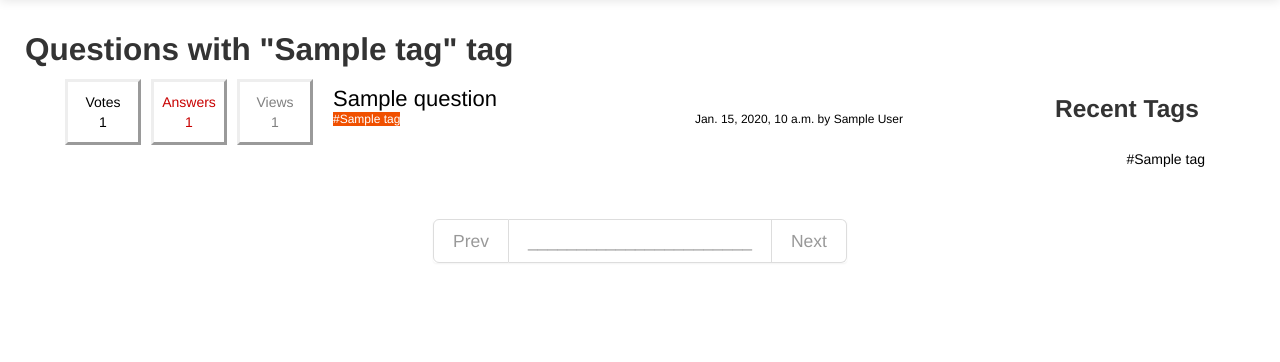
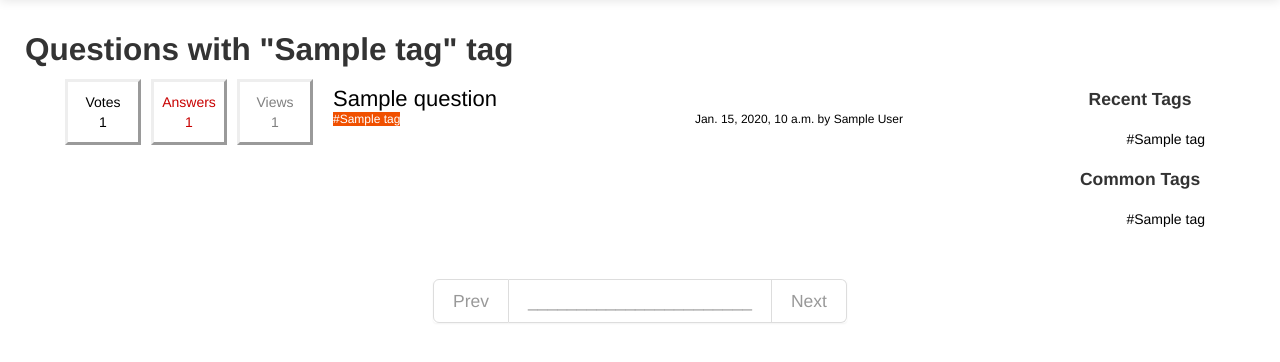
Before and after one commit to alpsayin/django-qanda, a Django app: template qanda/qanda_app/templates/tag_page.html in a window 1280 px wide. Shown: the part 41-403 px from the top of the page. Run offline with Django 3.2, Linux system fonts and the light colour scheme; the template is opened without the code that fills it: most values are stand-ins (such as "Sample title", 1, 10 or a date in 2020); some libraries are stand-ins or nearby versions.

Commit message:
serve common tags as well as recent tags

```diff
--- a/qanda/qanda_app/static/qanda/qanda.css
+++ b/qanda/qanda_app/static/qanda/qanda.css
@@ -97,3 +97,11 @@
 	font-size: 12;
 	color: rgb(0, 0, 0);
 }
+
+.recent-tags {
+	text-align: center;
+}
+
+.common-tags {
+	text-align: center;
+}
--- a/qanda/qanda_app/templates/righthand_tags.html
+++ b/qanda/qanda_app/templates/righthand_tags.html
@@ -1,10 +1,21 @@
 
-<div class="pull-left span2">
-	<h3>
+<div class="pull-right span2">
+	<h4 class="recent-tags">
 		Recent Tags
-	</h3>
+	</h4>
 	<div class="tags-box">
-		{% for tag in tags %}
+		{% for tag in recent_tags %}
+		<a class="tag-link" href="{% url qanda_app.views.tag_page tag=tag page=0 %}">
+			#{{ tag }}
+		</a>
+		<br/>
+		{% endfor %}
+	</div>
+	<h4 class="common-tags">
+		Common Tags
+	</h4>
+	<div class="tags-box">
+		{% for tag in common_tags %}
 		<a class="tag-link" href="{% url qanda_app.views.tag_page tag=tag page=0 %}">
 			#{{ tag }}
 		</a>
--- a/qanda/qanda_app/views.py
+++ b/qanda/qanda_app/views.py
@@ -104,7 +104,8 @@ def question_list(request, question_id):
 	if prev_qset.exists():
 		context['prev'] = prev_qset[0].pk
 
-	context['tags'] = Tag.objects.order_by('-pk').all()[:35]
+	context['recent_tags'] = Tag.objects.order_by('-pk').all()[:20]
+	context['common_tags'] = Question.tags.most_common()
 
 	return render_to_response("question_list.html", context, context_instance=RequestContext(request))
 
@@ -150,7 +151,8 @@ def tag_page(request, tag, page):
 		if prev_qset.exists():
 			context['prev'] = page-1
 
-	context['tags'] = Tag.objects.order_by('-pk').all()[:35]
+	context['recent_tags'] = Tag.objects.order_by('-pk').all()[:20]
+	context['common_tags'] = Question.tags.most_common()
 
 	return render_to_response("tag_page.html", context, context_instance=RequestContext(request))
 
```
